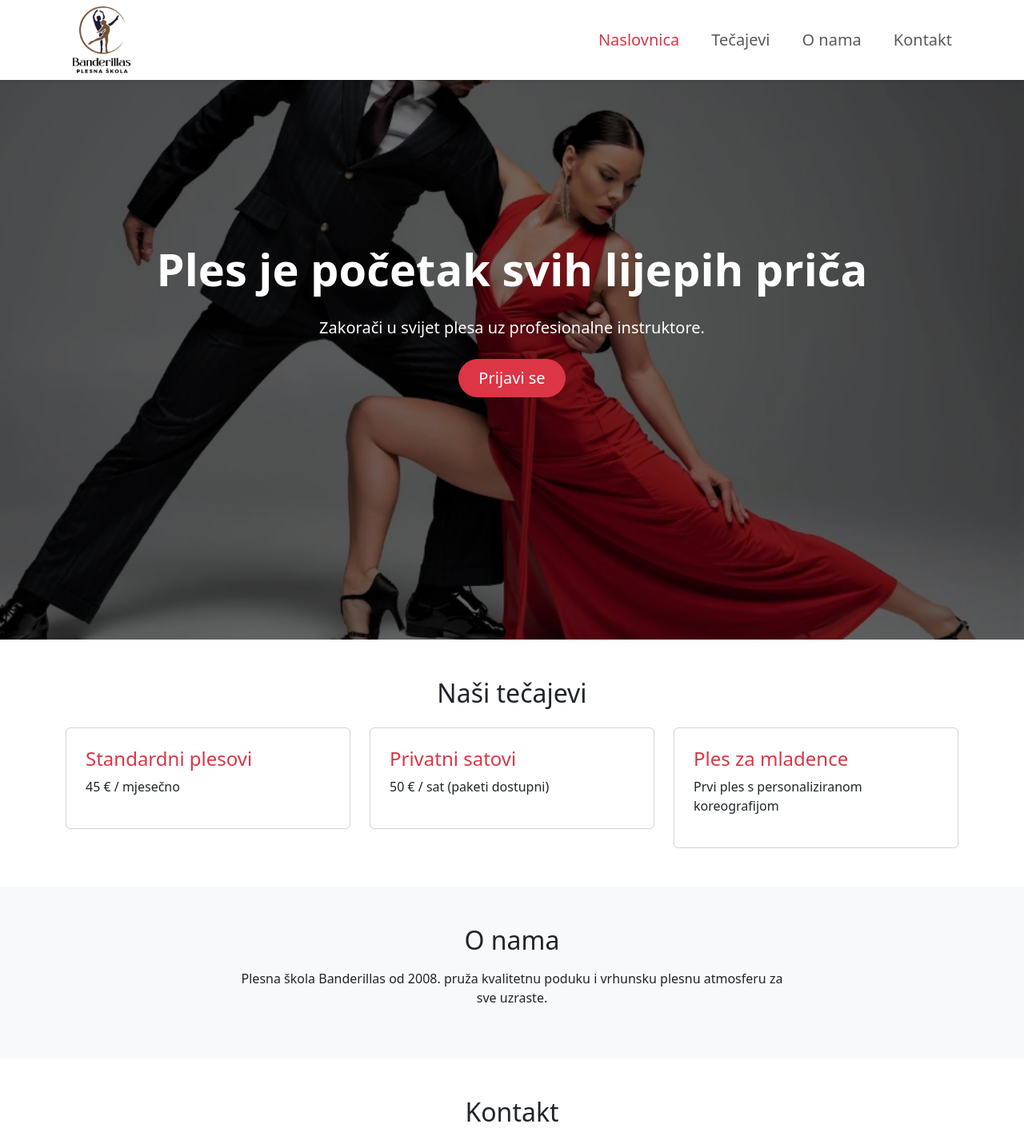
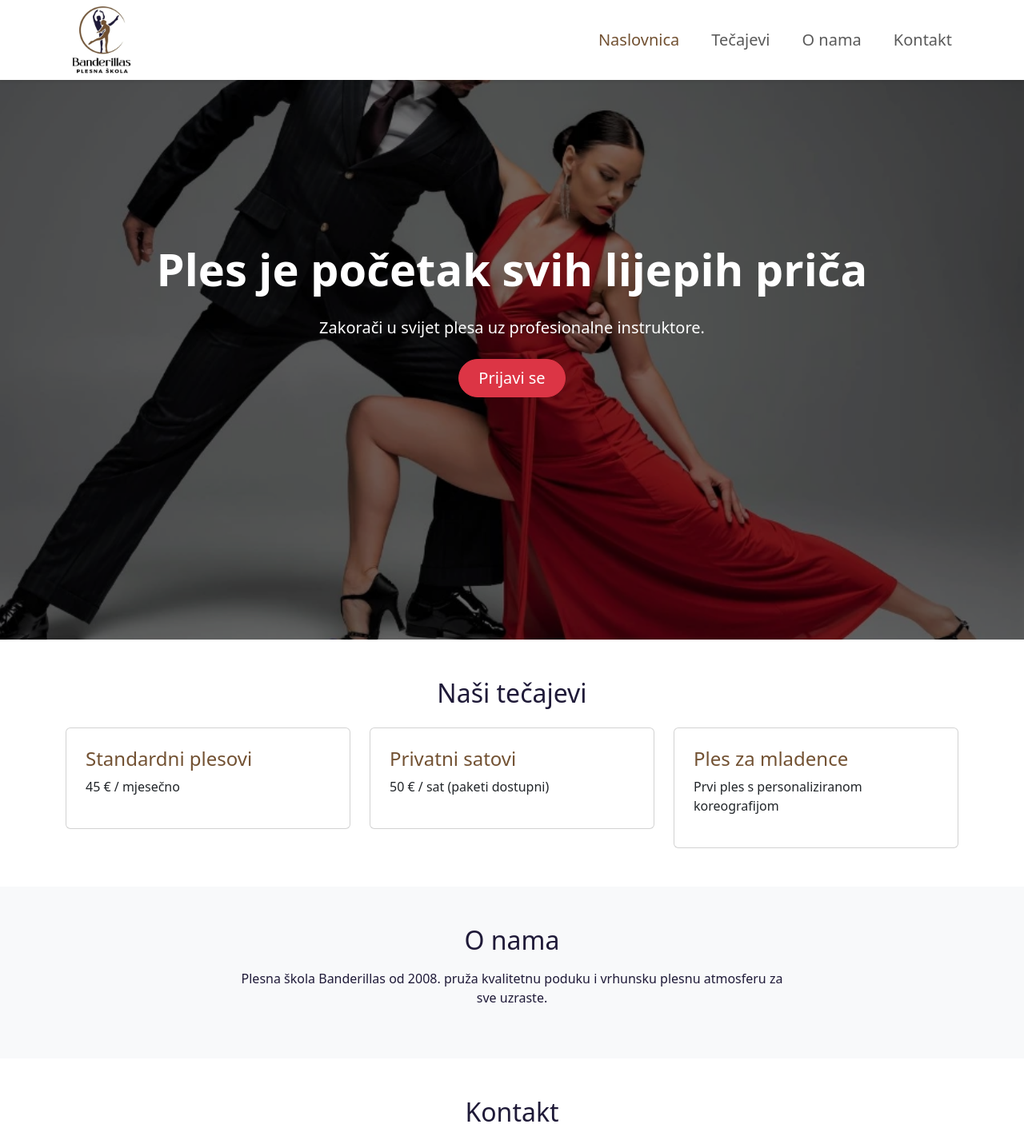
Before and after one commit to kjagunec/dance-web-app, an Angular app: page / in a window 1280 px wide. Shown: the top 1426 px of the page at 80% size. Built offline with nearby package versions, Linux system fonts and the light colour scheme.

Commit message:
Added custom colors

```diff
--- a/src/app/main/main.html
+++ b/src/app/main/main.html
@@ -15,21 +15,21 @@
     <div class="row g-4">
       <div class="col-md-4">
         <div class="card p-4">
-          <h4 class="text-danger">Standardni plesovi</h4>
+          <h4 class="text-gold">Standardni plesovi</h4>
           <p>45 € / mjesečno</p>
         </div>
       </div>
 
       <div class="col-md-4">
         <div class="card p-4">
-          <h4 class="text-danger">Privatni satovi</h4>
+          <h4 class="text-gold">Privatni satovi</h4>
           <p>50 € / sat (paketi dostupni)</p>
         </div>
       </div>
 
       <div class="col-md-4">
         <div class="card p-4">
-          <h4 class="text-danger">Ples za mladence</h4>
+          <h4 class="text-gold">Ples za mladence</h4>
           <p>Prvi ples s personaliziranom koreografijom</p>
         </div>
       </div>
--- a/src/app/nav/nav.html
+++ b/src/app/nav/nav.html
@@ -1,6 +1,6 @@
 <nav class="navbar navbar-expand-lg bg-white shadow-sm fixed-top fs-5 p-0">
   <div class="container">
-    <a class="navbar-brand" href="#">
+    <a class="navbar-brand" href="">
       <img class="img-fluid" style="max-height: 90px" src="logo.webp" alt="logo">
     </a>
     <button class="navbar-toggler" data-bs-toggle="collapse" data-bs-target="#nav">
@@ -9,7 +9,7 @@
 
     <div class="collapse navbar-collapse" id="nav">
       <ul class="navbar-nav ms-auto gap-4">
-        <li class="nav-item"><a class="nav-link" [ngClass]="currentRoute == '/' ? 'active text-danger' : ''" href="#">Naslovnica</a></li>
+        <li class="nav-item"><a class="nav-link" [ngClass]="currentRoute == '/' ? 'text-gold' : ''" href="">Naslovnica</a></li>
         <li class="nav-item"><a class="nav-link" href="#tecajevi">Tečajevi</a></li>
         <li class="nav-item"><a class="nav-link" href="#onama">O nama</a></li>
         <li class="nav-item"><a class="nav-link" href="#kontakt">Kontakt</a></li>
--- a/src/styles.css
+++ b/src/styles.css
@@ -1 +1,46 @@
 /* You can add global styles to this file, and also import other style files */
+:root {
+  --gold: #725132;
+  --purple: #1f1a38;
+}
+
+body {
+  color: var(--purple);
+}
+
+.text-gold, .nav-link:hover{
+  color: var(--gold);
+}
+
+.navbar-brand img {
+  transition: transform 0.3s ease;
+}
+
+.navbar-brand img:hover {
+  transform: scale(1.1);
+}
+
+
+.nav-link {
+  position: relative;
+}
+
+.nav-link::after {
+  content: '';
+  position: absolute;
+  width: 0;
+  height: 2px;
+  bottom: 0;
+  left: 0;
+  background-color: var(--gold);
+  transition: width 0.3s ease;
+}
+
+.nav-link:hover::after {
+  width: 100%;
+}
+
+.btn-gold {
+  background-color: var(--gold);
+  color: white;
+}
```
